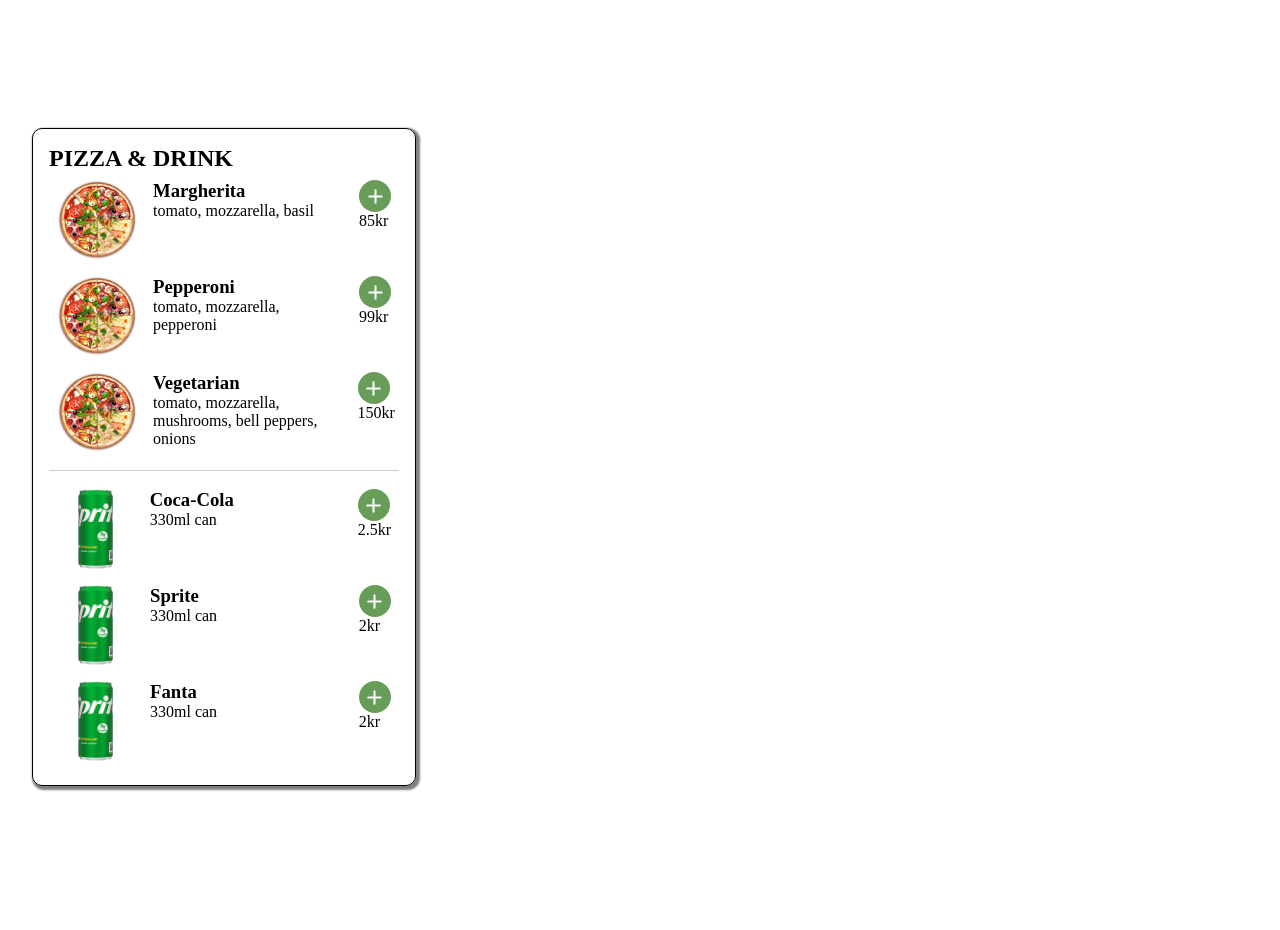
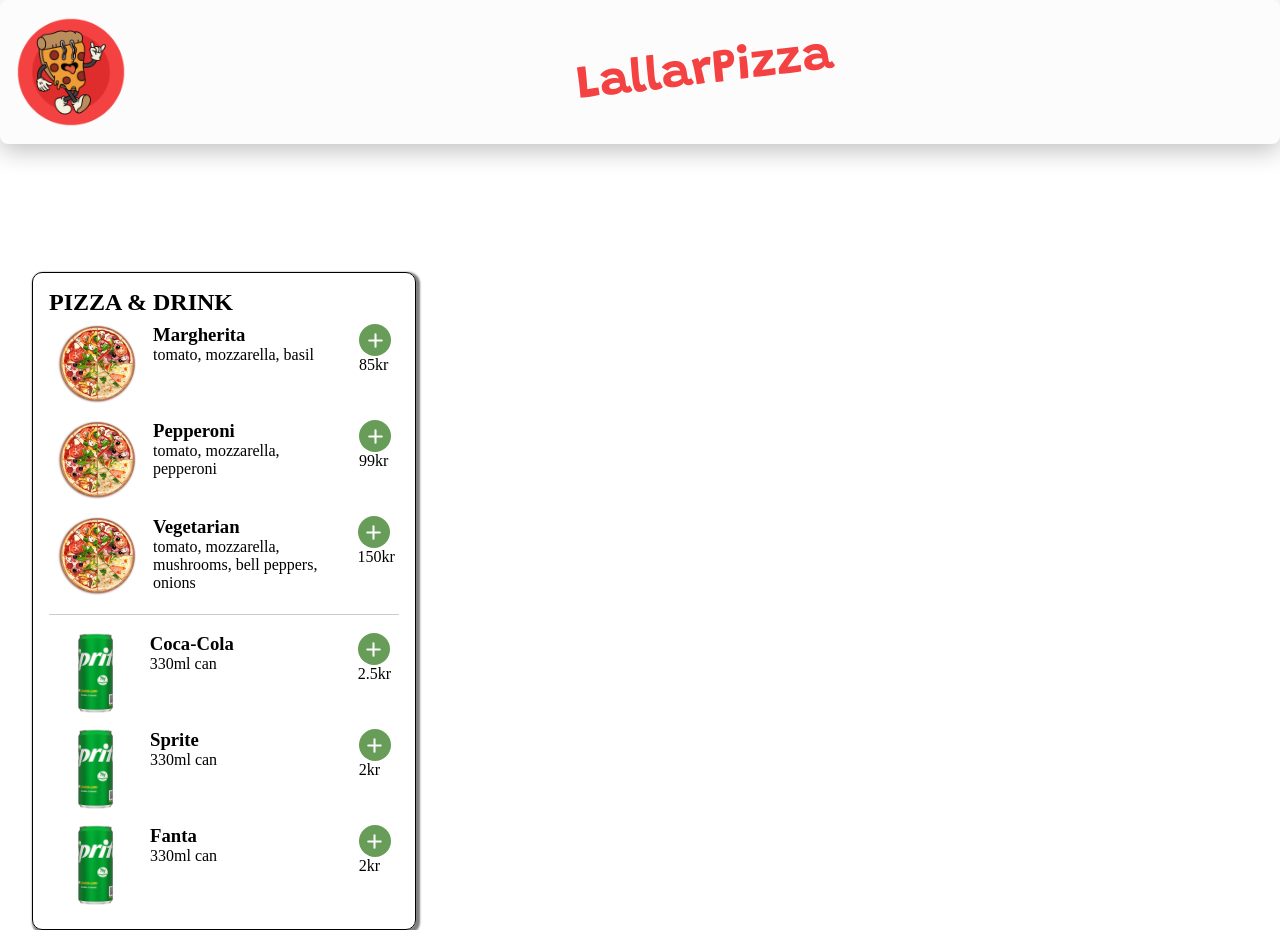
Before and after one commit to CrnaStrela94/LallarPizza, a React (Vite) app: page / in a window 1280 px wide. Before the commit the page ends 800 px from the top, so only its background shows below. Built offline with nearby package versions, Linux system fonts and the light colour scheme.

Commit message:
added Header

```diff
--- a/src/App.tsx
+++ b/src/App.tsx
@@ -1,7 +1,9 @@
+import Header from "./components/containers/Header/Header";
 import PizzaContainer from "./components/containers/pizzaContainer/PizzaContainer";
 export function App() {
   return (
     <div>
+      <Header />
       <PizzaContainer />
     </div>
   );
```
